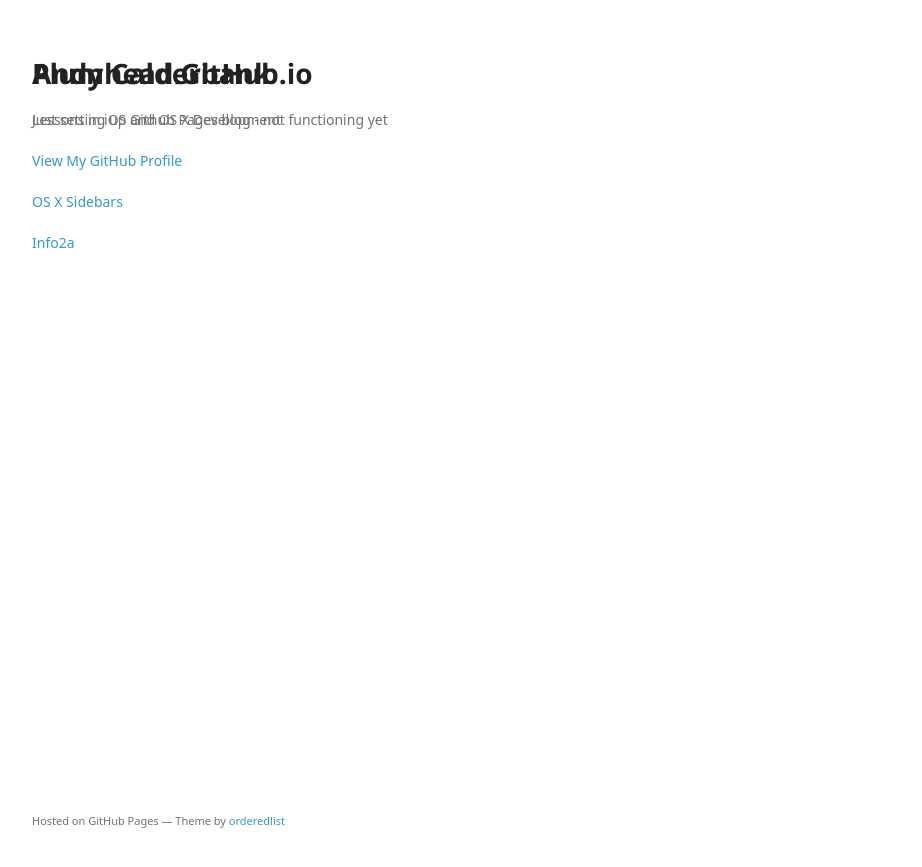
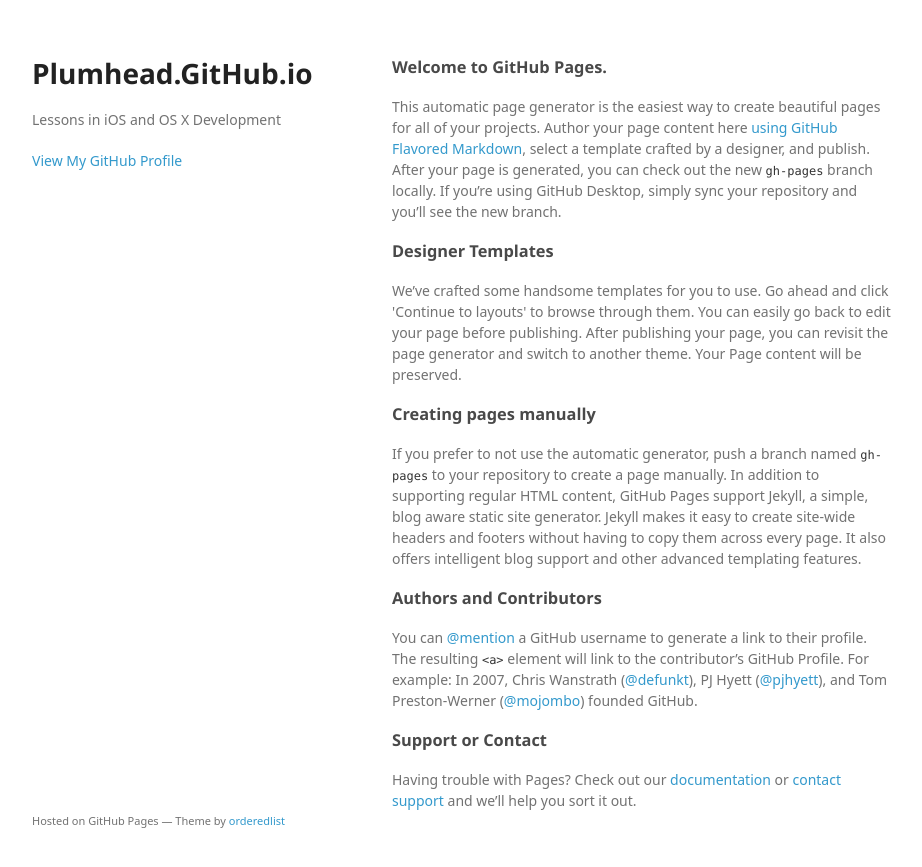
Before and after one commit to plumhead/plumhead.github.io, a Jekyll site: the page index.html, which Jekyll copies as it is, in a window 1280 px wide. Shown: the top 867 px of the page, without its empty margins (178-1100 px from the left). Built offline with Jekyll 4.4.1, drawn with Linux system fonts in a browser that asks for light colours; some web fonts are replaced.

Commit message:
Replace master branch with page content via GitHub

```diff
--- a/index.html
+++ b/index.html
@@ -1,9 +1,58 @@
----
-layout: default
-title: Andy Calderbank Blog
----
+<!doctype html>
+<html>
+  <head>
+    <meta charset="utf-8">
+    <meta http-equiv="X-UA-Compatible" content="chrome=1">
+    <title>Plumhead.GitHub.io by plumhead</title>
 
-<div class="blurb">
-	<h1>Andy Calderbank</h1>
-	<p>Just setting up Github Pages blog - not functioning yet</p>
-</div>
+    <link rel="stylesheet" href="stylesheets/styles.css">
+    <link rel="stylesheet" href="stylesheets/github-light.css">
+    <meta name="viewport" content="width=device-width">
+    <!--[if lt IE 9]>
+    <script src="//html5shiv.googlecode.com/svn/trunk/html5.js"></script>
+    <![endif]-->
+  </head>
+  <body>
+    <div class="wrapper">
+      <header>
+        <h1>Plumhead.GitHub.io</h1>
+        <p>Lessons in iOS and OS X Development</p>
+
+
+        <p class="view"><a href="https://github.com/plumhead">View My GitHub Profile</a></p>
+
+      </header>
+      <section>
+        <h3>
+<a id="welcome-to-github-pages" class="anchor" href="#welcome-to-github-pages" aria-hidden="true"><span aria-hidden="true" class="octicon octicon-link"></span></a>Welcome to GitHub Pages.</h3>
+
+<p>This automatic page generator is the easiest way to create beautiful pages for all of your projects. Author your page content here <a href="https://guides.github.com/features/mastering-markdown/">using GitHub Flavored Markdown</a>, select a template crafted by a designer, and publish. After your page is generated, you can check out the new <code>gh-pages</code> branch locally. If you’re using GitHub Desktop, simply sync your repository and you’ll see the new branch.</p>
+
+<h3>
+<a id="designer-templates" class="anchor" href="#designer-templates" aria-hidden="true"><span aria-hidden="true" class="octicon octicon-link"></span></a>Designer Templates</h3>
+
+<p>We’ve crafted some handsome templates for you to use. Go ahead and click 'Continue to layouts' to browse through them. You can easily go back to edit your page before publishing. After publishing your page, you can revisit the page generator and switch to another theme. Your Page content will be preserved.</p>
+
+<h3>
+<a id="creating-pages-manually" class="anchor" href="#creating-pages-manually" aria-hidden="true"><span aria-hidden="true" class="octicon octicon-link"></span></a>Creating pages manually</h3>
+
+<p>If you prefer to not use the automatic generator, push a branch named <code>gh-pages</code> to your repository to create a page manually. In addition to supporting regular HTML content, GitHub Pages support Jekyll, a simple, blog aware static site generator. Jekyll makes it easy to create site-wide headers and footers without having to copy them across every page. It also offers intelligent blog support and other advanced templating features.</p>
+
+<h3>
+<a id="authors-and-contributors" class="anchor" href="#authors-and-contributors" aria-hidden="true"><span aria-hidden="true" class="octicon octicon-link"></span></a>Authors and Contributors</h3>
+
+<p>You can <a href="https://help.github.com/articles/basic-writing-and-formatting-syntax/#mentioning-users-and-teams" class="user-mention">@mention</a> a GitHub username to generate a link to their profile. The resulting <code>&lt;a&gt;</code> element will link to the contributor’s GitHub Profile. For example: In 2007, Chris Wanstrath (<a href="https://github.com/defunkt" class="user-mention">@defunkt</a>), PJ Hyett (<a href="https://github.com/pjhyett" class="user-mention">@pjhyett</a>), and Tom Preston-Werner (<a href="https://github.com/mojombo" class="user-mention">@mojombo</a>) founded GitHub.</p>
+
+<h3>
+<a id="support-or-contact" class="anchor" href="#support-or-contact" aria-hidden="true"><span aria-hidden="true" class="octicon octicon-link"></span></a>Support or Contact</h3>
+
+<p>Having trouble with Pages? Check out our <a href="https://help.github.com/pages">documentation</a> or <a href="https://github.com/contact">contact support</a> and we’ll help you sort it out.</p>
+      </section>
+      <footer>
+        <p><small>Hosted on GitHub Pages &mdash; Theme by <a href="https://github.com/orderedlist">orderedlist</a></small></p>
+      </footer>
+    </div>
+    <script src="javascripts/scale.fix.js"></script>
+
+  </body>
+</html>
```
